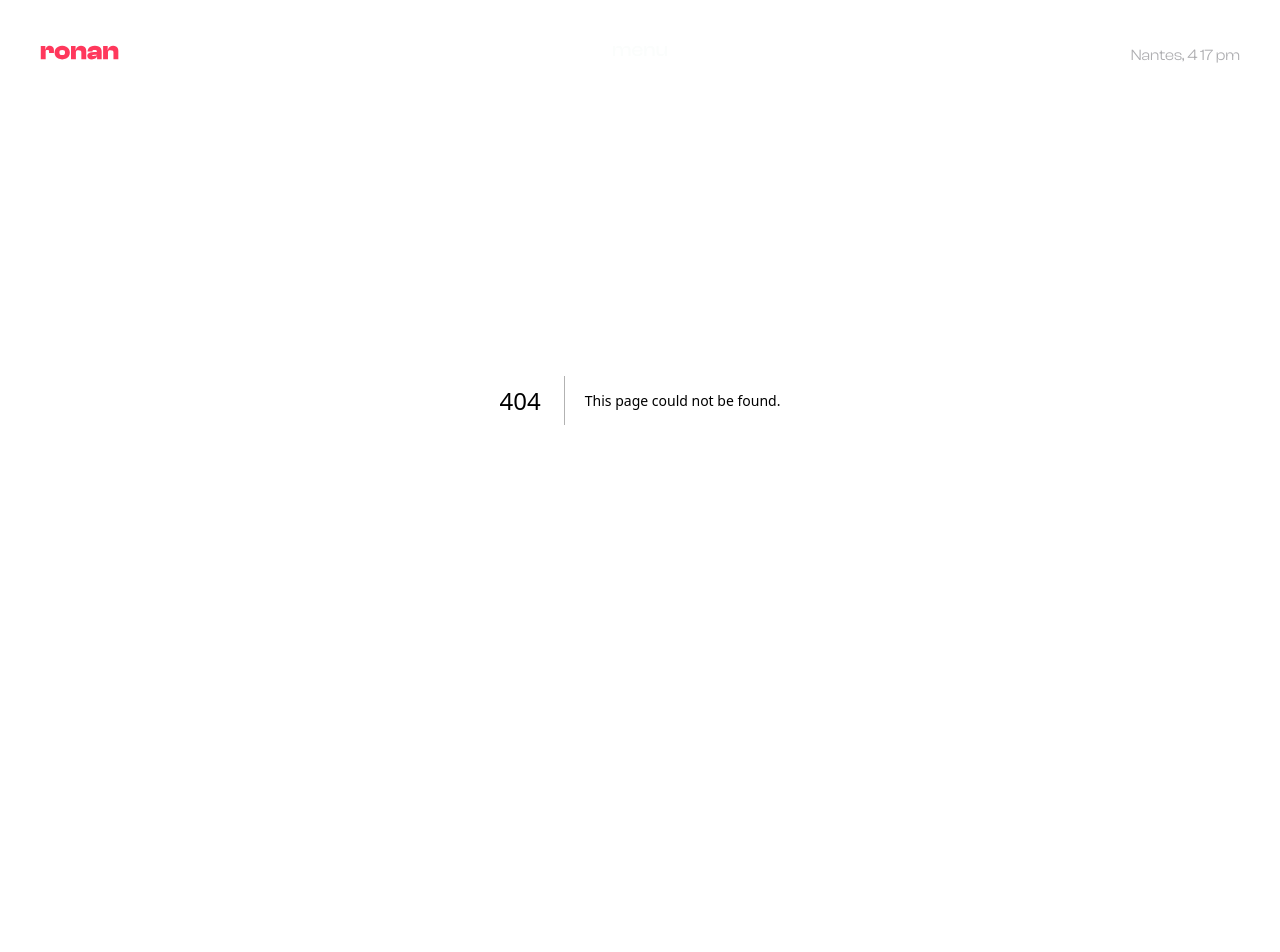
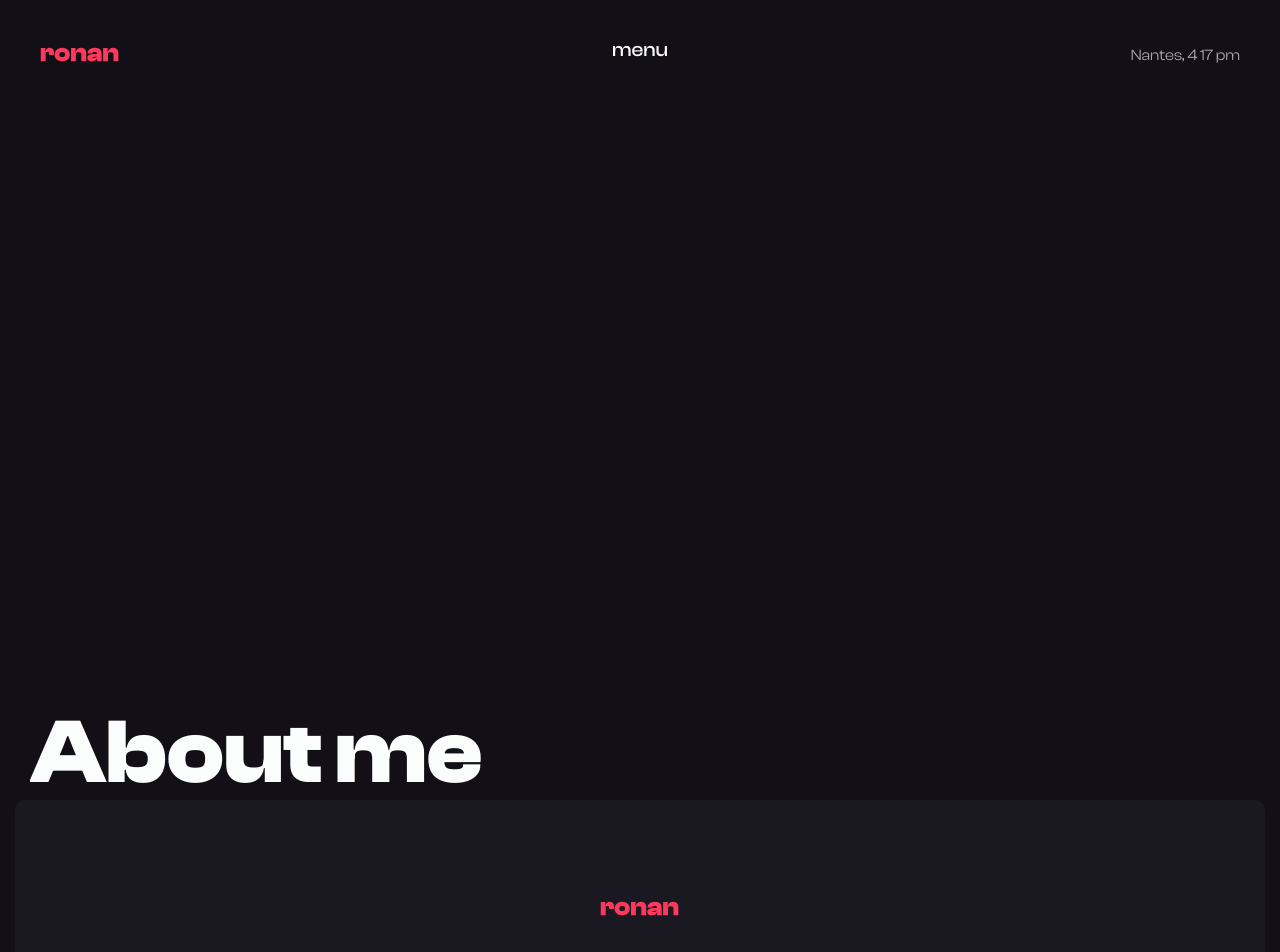
Before and after one commit to domov44/portfoliov2, a Next.js app: page /about-me in a window 1280 px wide. Before the commit this address had no page. Shown: the top 952 px of the page. Before the commit the page ends 800 px from the top, so only its background shows below. Built offline with nearby package versions, Linux system fonts and the light colour scheme.

Commit message:
[ADD]: footer and meta data

```diff
--- /dev/null
+++ b/src/app/about-me/page.js
@@ -0,0 +1,21 @@
+'use client';
+
+import Title from '../components/ui/textual/Title';
+import Hero from '../components/ui/wrapper/Hero';
+import DefaultLayout from '../layouts/DefaultLayout';
+
+const Page = () => {
+
+
+    return (
+        <DefaultLayout>
+            <Hero>
+                <Title>
+                    About me
+                </Title>
+            </Hero>
+        </DefaultLayout>
+    );
+}
+
+export default Page;
--- /dev/null
+++ b/src/app/components/ui/aside/Footer.js
@@ -0,0 +1,36 @@
+'use-client'
+import styled from 'styled-components';
+import Container from '../wrapper/Container';
+import Section from '../wrapper/Section';
+import Text from '../textual/Text';
+import Stack from '../wrapper/Stack';
+import Logo from '../Logo';
+
+const StyledFooter = styled.footer`
+padding: 100px 30px;
+max-width: calc((100% - 30px));
+border-radius: 10px;
+margin: 0 auto;
+background: var(--secondary-bg-color);
+align-items: center;
+    display: flex;
+    flex-direction: column;
+    justify-content: center;
+    width: 100%;
+`;
+
+
+function Footer() {
+
+    return (
+        <StyledFooter>
+            <Container>
+                <Stack overflow={"hidden"} justify={"end"} width={"100%"}>
+                    <Logo/>
+                </Stack>
+            </Container>
+        </StyledFooter>
+    );
+}
+
+export default Footer;
--- a/src/app/components/ui/aside/Header.js
+++ b/src/app/components/ui/aside/Header.js
@@ -7,6 +7,7 @@ import Text from '../textual/Text';
 import DynamicHour from '@/app/utils/DynamicHour';
 import Stack from '../wrapper/Stack';
 import Logo from '../Logo';
+import InvisibleLink from '../button/InvisibleLink';
 
 const StyledHeader = styled.header`
   display: flex;
@@ -91,7 +92,9 @@ function Header({ isopen, toggleMenu }) {
     <StyledHeader $isopen={isopen}>
       <Container direction="row" align="center" width="100%" justify="space-between">
         <Stack width="33.3%" align={"center"}>
-          <Logo/>
+          <InvisibleLink href={"/"} lineheight={"0"}>
+            <Logo />
+          </InvisibleLink>
         </Stack>
         <Stack width="33.3%" align={"center"} justify={"center"}>
           <StyledAsideButton ref={buttonRef} onClick={handleClick} className='space-0'>
--- a/src/app/components/ui/button/InvisibleLink.js
+++ b/src/app/components/ui/button/InvisibleLink.js
@@ -5,6 +5,7 @@ import Link from 'next/link';
 const StyledLinkButton = styled(Link)`
 line-height: ${props => props.$lineheight || ""};
 width: fit-content;
+pointer-events: fill;
 color:inherit;
 `;
 
--- a/src/app/components/ui/wrapper/Section.js
+++ b/src/app/components/ui/wrapper/Section.js
@@ -3,8 +3,10 @@ import styled from 'styled-components';
 
 const SectionContainer = styled.section`
 padding: 100px 30px;
+max-width: calc((100% - 30px));
 border-radius: 10px;
-background: var(--secondary-bg-color);
+margin: 0 auto;
+background: ${props => props.$highlight ? "var(--secondary-bg-color)" : ""};
 align-items: center;
     display: flex;
     flex-direction: column;
@@ -12,9 +14,9 @@ align-items: center;
     width: 100%;
 `;
 
-function Section({ children }) {
+function Section({ children, highlight }) {
     return (
-        <SectionContainer>
+        <SectionContainer $highlight={highlight}>
             {children}
         </SectionContainer>
     );
--- a/src/app/layout.js
+++ b/src/app/layout.js
@@ -1,40 +1,19 @@
-'use client';
-import { useState, useEffect } from 'react';
 import './styles/globals.css';
 import './styles/styles.css';
 import './styles/theme.css';
 import './fonts/fonts.css';
-import MegaMenu from './components/ui/aside/MegaMenu';
-import Main from './components/ui/main/Main';
-import Header from './components/ui/aside/Header';
+
+export const metadata = {
+  title: 'Ronan Scotet - devops developer and lead developer',
+  description: 'Hey im Ronan, come to see my portfolio made with love :D. I manage web applications from A to Z, throughout the devops cycle.',
+};
 
 export default function RootLayout({ children }) {
-  const [MenuOpen, setMenuOpen] = useState(false);
-  const [pageLoaded, setPageLoaded] = useState(false);
-  const [key, setKey] = useState(0);
-
-  const toggleMenu = () => {
-    setMenuOpen(!MenuOpen);
-  };
-
-  useEffect(() => {
-    setPageLoaded(true);
-  }, [key]);
-
-  useEffect(() => {
-    setKey(prevKey => prevKey + 1);
-  }, [children]);
-
-  const MenuContent = pageLoaded ? (
-    <MegaMenu toggleMenu={toggleMenu} isopen={MenuOpen ? 'open' : 'close'} />
-  ) : null;
 
   return (
     <html lang="en">
       <body data-theme="dark">
-        <Header toggleMenu={toggleMenu} isopen={MenuOpen ? 'open' : 'close'} />
-        {MenuContent}
-        <Main>{children}</Main>
+        {children}
       </body>
     </html>
   );
--- /dev/null
+++ b/src/app/layouts/DefaultLayout.js
@@ -0,0 +1,37 @@
+'use client';
+import { useState, useEffect } from 'react';
+import MegaMenu from '../components/ui/aside/MegaMenu';
+import Main from '../components/ui/main/Main';
+import Header from '../components/ui/aside/Header';
+import Footer from '../components/ui/aside/Footer';
+
+export default function DefaultLayout({ children }) {
+    const [MenuOpen, setMenuOpen] = useState(false);
+    const [pageLoaded, setPageLoaded] = useState(false);
+    const [key, setKey] = useState(0);
+
+    const toggleMenu = () => {
+        setMenuOpen(!MenuOpen);
+    };
+
+    useEffect(() => {
+        setPageLoaded(true);
+    }, [key]);
+
+    useEffect(() => {
+        setKey(prevKey => prevKey + 1);
+    }, [children]);
+
+    const MenuContent = pageLoaded ? (
+        <MegaMenu toggleMenu={toggleMenu} isopen={MenuOpen ? 'open' : 'close'} />
+    ) : null;
+
+    return (
+        <>
+            <Header toggleMenu={toggleMenu} isopen={MenuOpen ? 'open' : 'close'} />
+            {MenuContent}
+            <Main>{children}</Main>
+            <Footer/>
+        </>
+    );
+}
```
Also changed, not shown: src/app/components/layouts/DefaultLayout.js (deleted, +0 -40 lines), src/app/page.js (+18 -3 lines).
